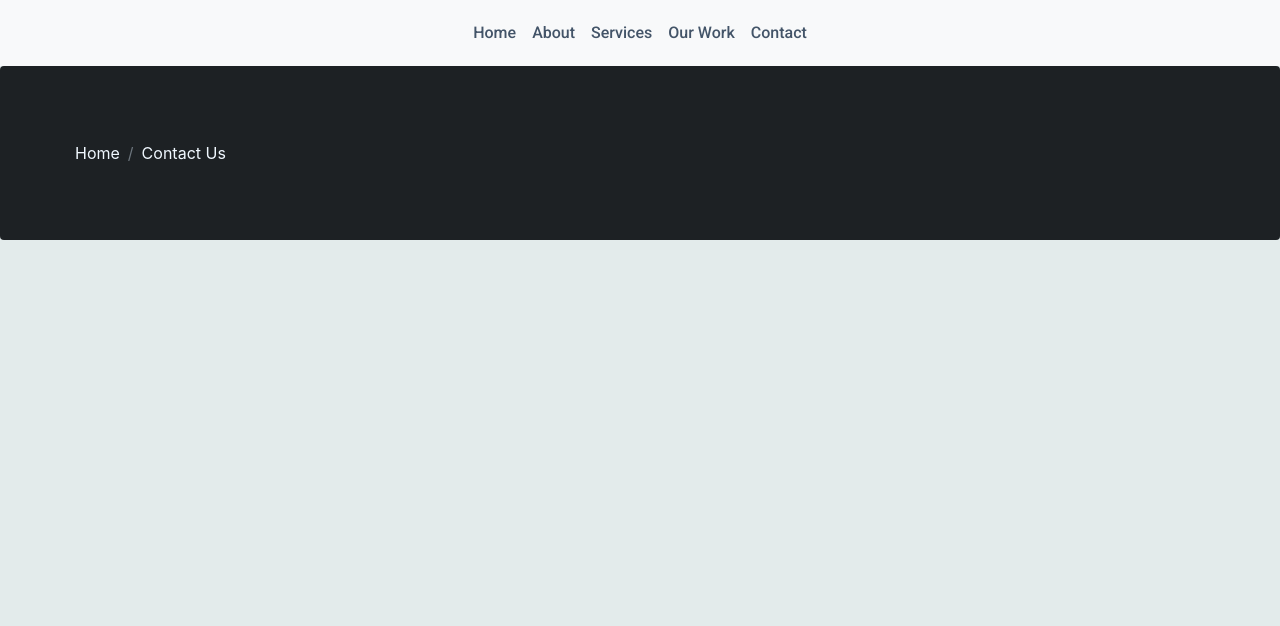
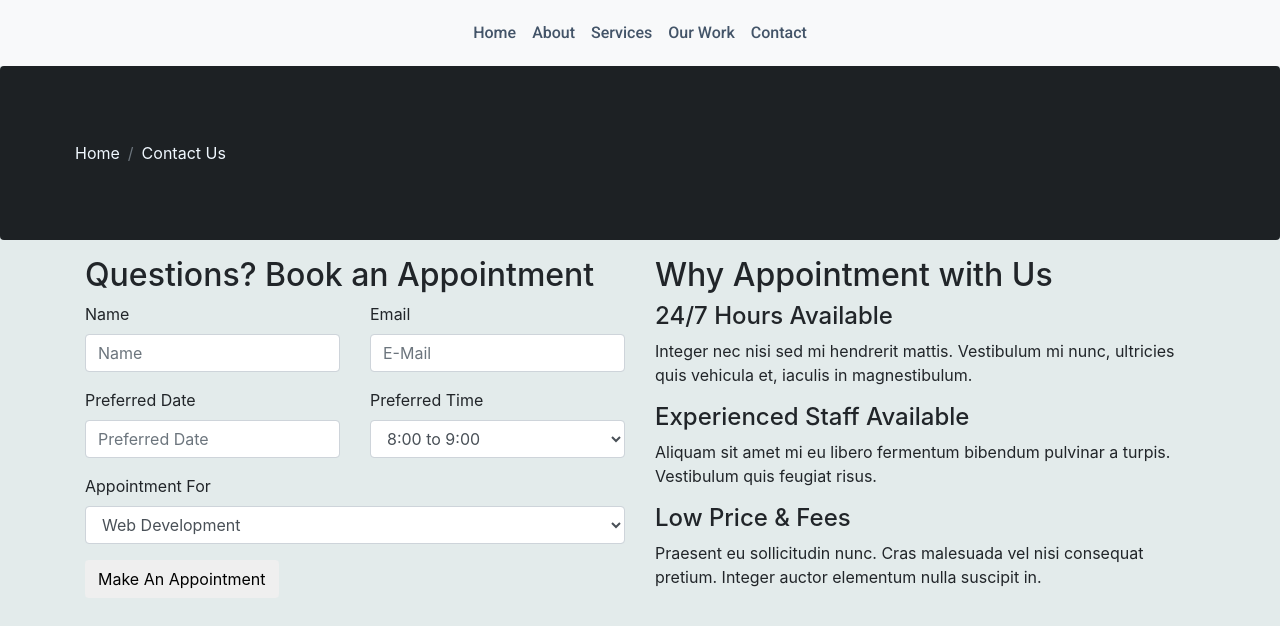
Before and after one commit to iantoppin95/website, a plain HTML site: page content/contact.html in a window 1280 px wide. Drawn offline with nearby package versions, Linux system fonts and the light colour scheme.

Commit message:
Changes done by ian

```diff
--- a/content/contact.html
+++ b/content/contact.html
@@ -46,6 +46,101 @@
         </nav>
         <!--bread crumbs-->
 
+        <!--form-->
+        <div class="container">
+          <div class="row">
+              <div class="col-md-6">
+                  <div class="well-block">
+                      <div class="well-title">
+                          <h2>Questions? Book an Appointment</h2>
+                      </div>
+                      <form>
+                          <!-- Form start -->
+                          <div class="row">
+                              <div class="col-md-6">
+                                  <div class="form-group">
+                                      <label class="control-label" for="name">Name</label>
+                                      <input id="name" name="name" type="text" placeholder="Name" class="form-control input-md">
+                                  </div>
+                              </div>
+                              <!-- Text input-->
+                              <div class="col-md-6">
+                                  <div class="form-group">
+                                      <label class="control-label" for="email">Email</label>
+                                      <input id="email" name="email" type="text" placeholder="E-Mail" class="form-control input-md">
+                                  </div>
+                              </div>
+                              <!-- Text input-->
+                              <div class="col-md-6">
+                                  <div class="form-group">
+                                      <label class="control-label" for="date">Preferred Date</label>
+                                      <input id="date" name="date" type="text" placeholder="Preferred Date" class="form-control input-md">
+                                  </div>
+                              </div>
+                              <!-- Select Basic -->
+                              <div class="col-md-6">
+                                  <div class="form-group">
+                                      <label class="control-label" for="time">Preferred Time</label>
+                                      <select id="time" name="time" class="form-control">
+                                          <option value="8:00 to 9:00">8:00 to 9:00</option>
+                                          <option value="9:00 to 10:00">9:00 to 10:00</option>
+                                          <option value="10:00 to 1:00">10:00 to 1:00</option>
+                                      </select>
+                                  </div>
+                              </div>
+                              <!-- Select Basic -->
+                              <div class="col-md-12">
+                                  <div class="form-group">
+                                      <label class="control-label" for="appointmentfor">Appointment For</label>
+                                      <select id="appointmentfor" name="appointmentfor" class="form-control">
+                                          <option value="Service#1">Web Development</option>
+                                          <option value="Service#2">Social Media Marketing</option>
+                                          <option value="Service#3">Automation</option>
+                                          <option value="Service#4">Other</option>
+                                      </select>
+                                  </div>
+                              </div>
+                              <!-- Button -->
+                              <div class="col-md-12">
+                                  <div class="form-group">
+                                      <button id="singlebutton" name="singlebutton" class="btn btn-default">Make An Appointment</button>
+                                  </div>
+                              </div>
+                          </div>
+                      </form>
+                      <!-- form end -->
+                  </div>
+              </div>
+              <div class="col-md-6">
+                  <div class="well-block">
+                      <div class="well-title">
+                          <h2>Why Appointment with Us</h2>
+                      </div>
+                      <div class="feature-block">
+                          <div class="feature feature-blurb-text">
+                              <h4 class="feature-title">24/7 Hours Available</h4>
+                              <div class="feature-content">
+                                  <p>Integer nec nisi sed mi hendrerit mattis. Vestibulum mi nunc, ultricies quis vehicula et, iaculis in magnestibulum.</p>
+                              </div>
+                          </div>
+                          <div class="feature feature-blurb-text">
+                              <h4 class="feature-title">Experienced Staff Available</h4>
+                              <div class="feature-content">
+                                  <p>Aliquam sit amet mi eu libero fermentum bibendum pulvinar a turpis. Vestibulum quis feugiat risus. </p>
+                              </div>
+                          </div>
+                          <div class="feature feature-blurb-text">
+                              <h4 class="feature-title">Low Price & Fees</h4>
+                              <div class="feature-content">
+                                  <p>Praesent eu sollicitudin nunc. Cras malesuada vel nisi consequat pretium. Integer auctor elementum nulla suscipit in.</p>
+                              </div>
+                          </div>
+                      </div>
+                  </div>
+              </div>
+          </div>
+      </div>
+
 
     <!-- Optional JavaScript -->
     <!-- jQuery first, then Popper.js, then Bootstrap JS -->
```
